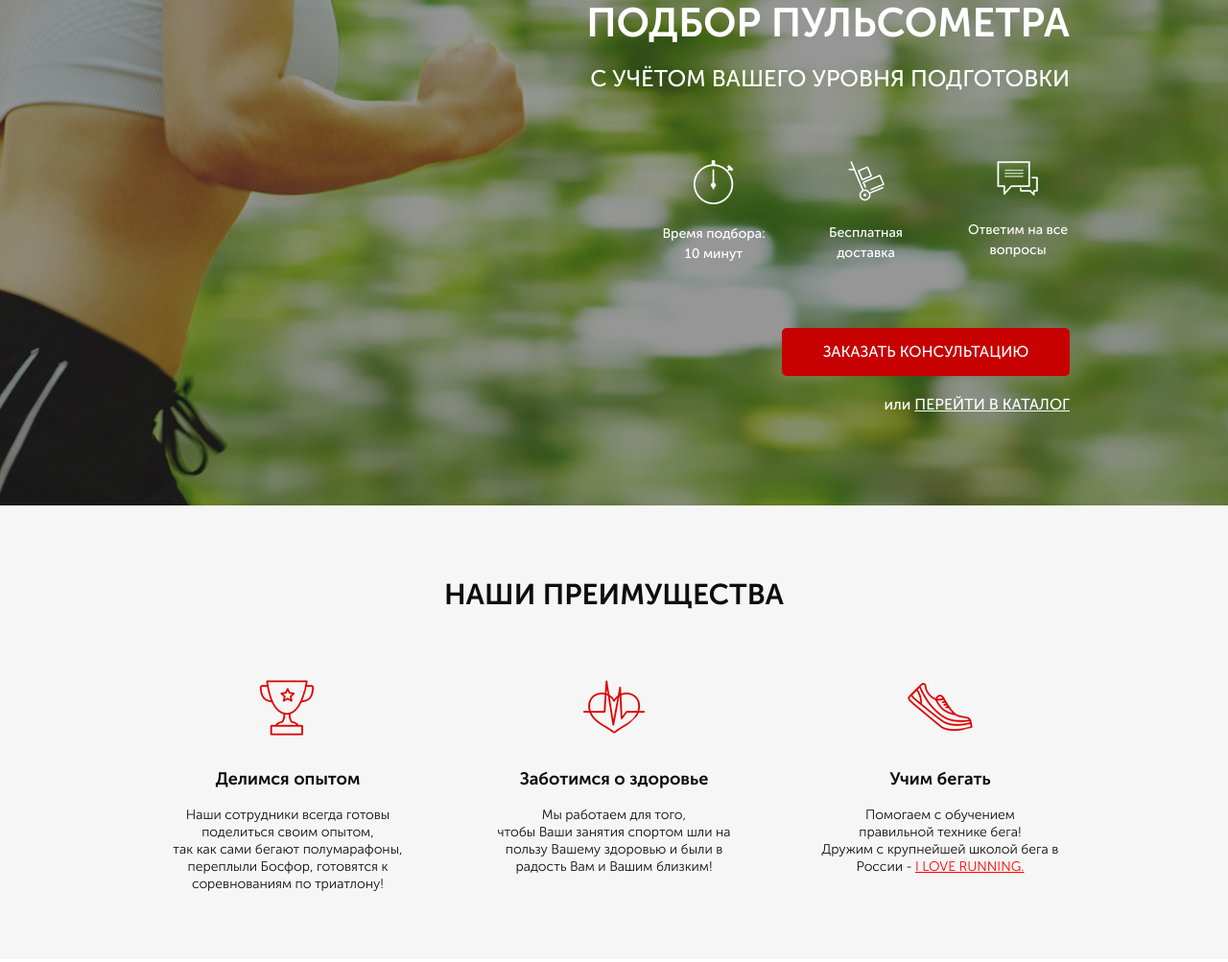
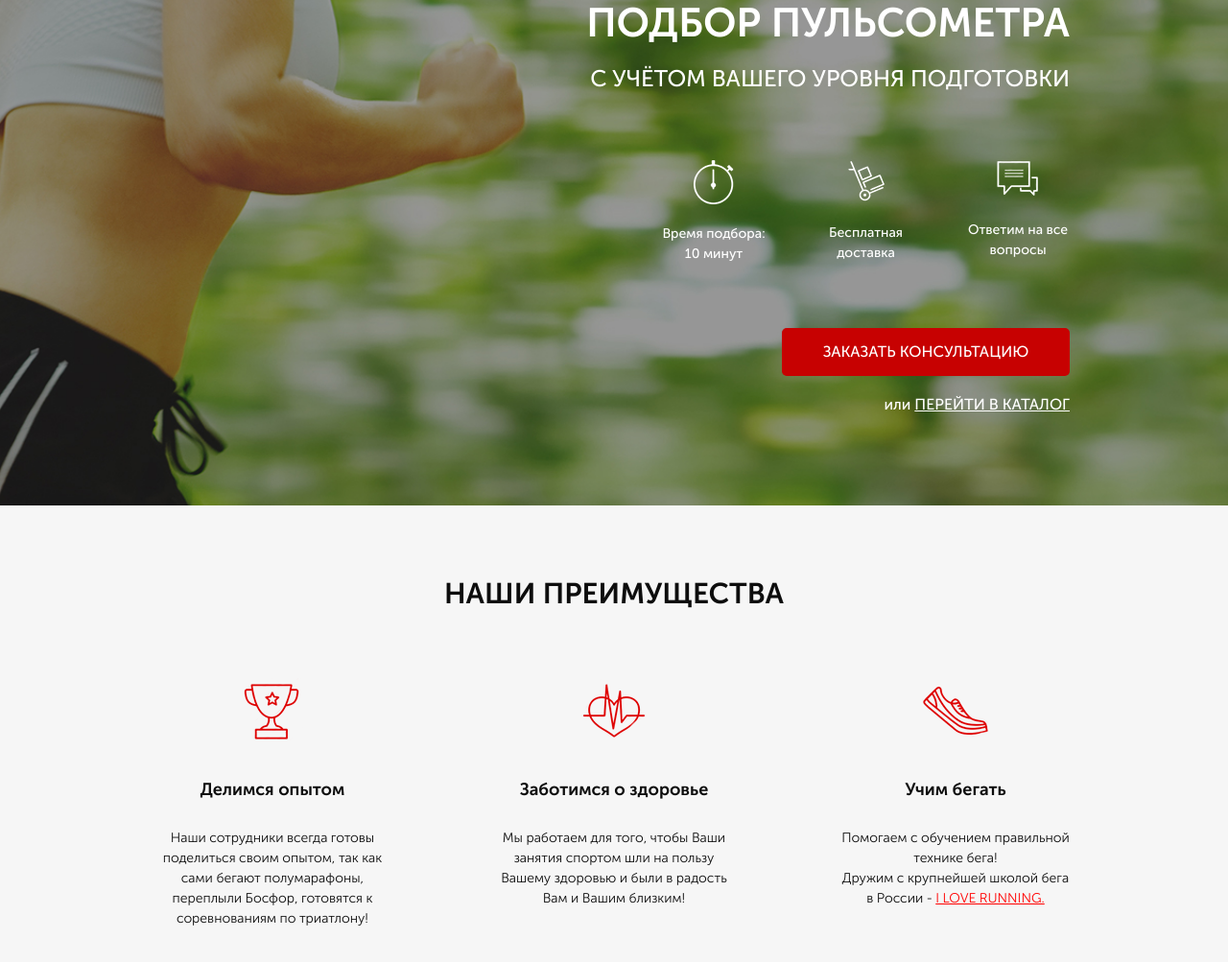
Before and after one commit to FlashInTheNight/Pulse, a website: page src/index.html in a window 1280 px wide. Shown: the part 165-1168 px from the top of the page at 96% size. Drawn offline with Linux system fonts and the light colour scheme.

Commit message:
fix project

```diff
--- a/src/index.html
+++ b/src/index.html
@@ -53,27 +53,42 @@
         </div>
     </div>
 
-    <div class="advantage">
+    <div class="advantages">
         <div class="container">
-            <h2 class="advantage__header">НАШИ ПРЕИМУЩЕСТВА</h2>
-            <!-- <div class="advantage__wrapper"> -->
-                <div class="advantage__icons">
-                    <div class="advantage__icon">
-                        <img src="icons/advantage/cup.png" alt="cup">
-                        <h3 class="advantage__subheader">Делимся опытом</h3>
-                        Наши сотрудники всегда готовы <br> поделиться своим опытом, <br> так как сами бегают полумарафоны, <br> переплыли Босфор, готовятся к <br> соревнованиям по триатлону!
+            <h2 class="title">НАШИ ПРЕИМУЩЕСТВА</h2>
+            <div class="advantages__wrapper">
+                <div class="advantages__item">
+                    <img src="icons/advantages/cup.png" alt="cup" class="advantages__icon">
+                    <div class="advantages__subtitle">
+                        Делимся опытом
                     </div>
-                    <div class="advantage__icon">
-                        <img src="icons/advantage/heart.png" alt="heart">
-                        <h3 class="advantage__subheader">Заботимся о здоровье</h3>
-                        <div class="advantage__test">Мы работаем для того, <br> чтобы Ваши занятия спортом шли на <br> пользу Вашему здоровью и были в <br> радость Вам и Вашим близким!</div>
+                    <div class="advantages__descr">
+                        Наши сотрудники всегда готовы поделиться своим опытом,
+                        так как сами бегают полумарафоны, переплыли Босфор, готовятся к соревнованиям по триатлону!
                     </div>
-                    <div class="advantage__icon">
-                        <img src="icons/advantage/shoe.png" alt="shoe">
-                        <h3 class="advantage__subheader">Учим бегать</h3>
-                        Помогаем с обучением <br> правильной технике бега! <br> Дружим с крупнейшей школой бега в <br> России - <a href="#">I LOVE RUNNING.</a>
+                </div>
+                <div class="advantages__item">
+                    <img src="icons/advantages/heart.png" alt="heart" class="advantages__icon">
+                    <div class="advantages__subtitle">
+                        Заботимся о здоровье
                     </div>
-                <!-- </div> -->
+                    <div class="advantages__descr">
+                        Мы работаем для того,
+                        чтобы Ваши занятия спортом шли на пользу Вашему здоровью и были в радость Вам и Вашим близким!
+                    </div>
+                </div>
+                <div class="advantages__item">
+                    <img src="icons/advantages/shoe.png" alt="shoe" class="advantages__icon">
+                    <div class="advantages__subtitle">
+                        Учим бегать
+                    </div>
+                    <div class="advantages__descr">
+                        Помогаем с обучением
+                        правильной технике бега!<br>
+                        Дружим с крупнейшей школой бега в России -
+                        <a href="#">I LOVE RUNNING.</a>
+                    </div>
+                </div>
             </div>
         </div>
     </div>
--- a/src/sass/blocks/_advantage.scss
+++ /dev/null
@@ -1,37 +0,0 @@
-.advantage {
-    min-height: 473px;
-    padding: 71px 0 64px 0;
-    background-color: #F6F6F6;
-    &__header {
-        color: #0D0D0D;
-        font-size: 30px;
-        font-weight: 700;
-        margin-bottom: 60px;
-        text-align: center;
-    }
-    &__subheader {
-        color: #0D0D0D;
-        font-size: 18px;
-        font-weight: 700;
-        margin-bottom: 20px;
-    }
-    &__icon {
-        font-weight: 300;
-        font-size: 14px;
-        line-height: 18px;
-        color: #0D0D0D;
-        width: 270px;
-        text-align: center;
-        img {
-            margin-bottom: 35px;
-        }
-        a {
-            color: #FF0000;
-            text-decoration-line: underline;
-        }
-    }
-    &__icons {
-        display: flex;
-        justify-content: space-between;
-    }
-}
--- /dev/null
+++ b/src/sass/blocks/_advantages.scss
@@ -0,0 +1,32 @@
+.advantages {
+    padding: 70px 0 80px 0;
+    background-color: #f6f6f6;
+    &__wrapper {
+        margin-top: 65px;
+        display: flex;
+        justify-content: space-between;
+    }
+    &__item {
+        display: flex;
+        flex-direction: column;
+        align-items: center;
+        max-width: 238px;
+    }
+    &__subtitle {
+        margin-top: 38px;
+        color: #0d0d0d;
+        font-size: 18px;
+        font-weight: 700;
+    }
+    &__descr {
+        margin-top: 26px;
+        color: #0d0d0d;
+        font-size: 14px;
+        font-weight: 300;
+        text-align: center;
+        a {
+            color: #ff0000;
+            text-decoration: underline;
+        }
+    }
+}
--- a/src/sass/blocks/_promo.scss
+++ b/src/sass/blocks/_promo.scss
@@ -1,7 +1,7 @@
 .promo {
     min-height: 650px;
     padding:21px 0 93px 0;
-    background: url(../../img/bg/bg.jpg) center (center/cover) no-repeat;
+    background: url(../img/bg/bg.jpg) center (center/cover) no-repeat;
     &__wrapper {
         display: flex;
         flex-direction: column;
--- /dev/null
+++ b/src/sass/blocks/_titles.scss
@@ -0,0 +1,6 @@
+.title {
+    color: #0d0d0d;
+    font-size: 30px;
+    font-weight: 700;
+    text-align: center;
+}
--- a/src/sass/style.scss
+++ b/src/sass/style.scss
@@ -9,4 +9,5 @@
 @import 'blocks/promo';
 @import 'blocks/header';
 @import 'blocks/buttons';
-@import 'blocks/advantage'
+@import 'blocks/advantages';
+@import 'blocks/titles';
```
Also changed, not shown: dist/test.txt (added), src/css/style.min.css, src/icons/advantages/cup.png (renamed from src/icons/advantage/cup.png), src/icons/advantages/heart.png (renamed from src/icons/advantage/heart.png), src/icons/advantages/shoe.png (renamed from src/icons/advantage/shoe.png).
